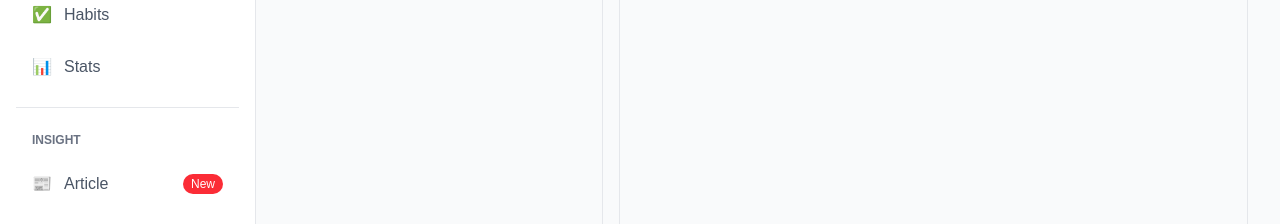
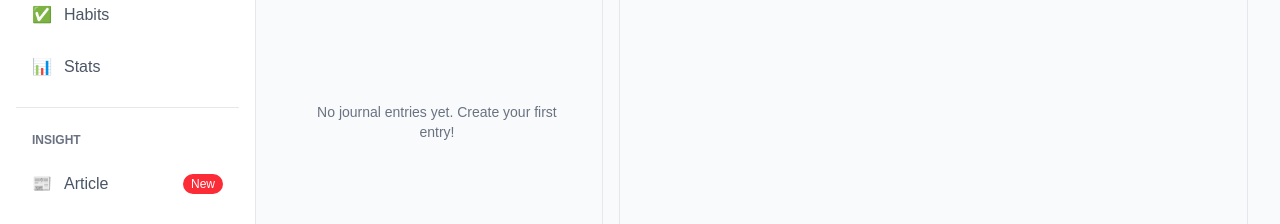
Before and after one commit to MikolWhy/TalkBook, a Next.js app: page /journal in a window 1280 px wide. Shown: the part 303-527 px from the top of the page. Built offline with nearby package versions, Linux system fonts and the light colour scheme.

Commit message:
added localstorage saving

```diff
--- a/app/components/IOSList.tsx
+++ b/app/components/IOSList.tsx
@@ -46,6 +46,16 @@ export default function IOSList({
     }
   };
 
+  if (items.length === 0) {
+    return (
+      <div className={`w-full h-full flex flex-col overflow-hidden ${className}`}>
+        <div className="p-5 flex-1 flex items-center justify-center">
+          <p className="text-gray-500 text-sm text-center py-8">{emptyMessage}</p>
+        </div>
+      </div>
+    );
+  }
+
   return (
     <div className={`w-full h-full flex flex-col overflow-hidden ${className}`}>
       <Listbox
@@ -59,12 +69,7 @@ export default function IOSList({
         }}
       >
         <ListboxSection showDivider={false}>
-          {items.length === 0 ? (
-            <div className="p-5">
-              <p className="text-gray-500 text-sm text-center py-8">{emptyMessage}</p>
-            </div>
-          ) : (
-            items.map((item) => (
+          {items.map((item) => (
             <ListboxItem
               key={String(item.id)}
               title={item.title}
@@ -86,8 +91,7 @@ export default function IOSList({
                 wrapper: "px-[18px] py-4 flex flex-col gap-1.5 min-h-[90px] justify-center",
               }}
             />
-            ))
-          )}
+          ))}
         </ListboxSection>
       </Listbox>
     </div>
--- a/app/journal/new/page.tsx
+++ b/app/journal/new/page.tsx
@@ -84,7 +84,98 @@ import RichTextEditor from "../../../src/components/RichTextEditor";
 export default function NewEntryPage() {
   const router = useRouter(); // Hook to navigate programmatically
 
+  const [title, setTitle] = useState(""); // State to store entry title
   const [content, setContent] = useState(""); // State to store editor content
+  const [mood, setMood] = useState<string | null>(null); // State to store selected mood
+  const [tags, setTags] = useState<string[]>([]); // State to store tags
+  const [tagInput, setTagInput] = useState(""); // State for tag input field
+
+  // Mood options with emoji icons
+  const moodOptions = [
+    { id: "very-happy", emoji: "😄", label: "Very Happy" },
+    { id: "happy", emoji: "😊", label: "Happy" },
+    { id: "neutral", emoji: "😐", label: "Neutral" },
+    { id: "sad", emoji: "😢", label: "Sad" },
+    { id: "very-sad", emoji: "😭", label: "Very Sad" },
+    { id: "excited", emoji: "🤩", label: "Excited" },
+    { id: "calm", emoji: "😌", label: "Calm" },
+    { id: "anxious", emoji: "😰", label: "Anxious" },
+    { id: "angry", emoji: "😠", label: "Angry" },
+    { id: "grateful", emoji: "🙏", label: "Grateful" },
+  ];
+
+  // Tag color options
+  const tagColors = [
+    "bg-blue-100 text-blue-800 border-blue-300",
+    "bg-green-100 text-green-800 border-green-300",
+    "bg-purple-100 text-purple-800 border-purple-300",
+    "bg-pink-100 text-pink-800 border-pink-300",
+    "bg-yellow-100 text-yellow-800 border-yellow-300",
+    "bg-red-100 text-red-800 border-red-300",
+    "bg-indigo-100 text-indigo-800 border-indigo-300",
+    "bg-teal-100 text-teal-800 border-teal-300",
+    "bg-orange-100 text-orange-800 border-orange-300",
+    "bg-cyan-100 text-cyan-800 border-cyan-300",
+  ];
+
+  // Function to get color for a tag based on its index
+  const getTagColor = (index: number) => {
+    return tagColors[index % tagColors.length];
+  };
+
+  // Function to add a tag
+  const handleAddTag = () => {
+    const trimmedTag = tagInput.trim();
+    if (trimmedTag && !tags.includes(trimmedTag)) {
+      setTags([...tags, trimmedTag]);
+      setTagInput("");
+    }
+  };
+
+  // Function to remove a tag
+  const handleRemoveTag = (tagToRemove: string) => {
+    setTags(tags.filter((tag) => tag !== tagToRemove));
+  };
+
+  // Function to handle tag input key press
+  const handleTagInputKeyPress = (e: React.KeyboardEvent<HTMLInputElement>) => {
+    if (e.key === "Enter") {
+      e.preventDefault();
+      handleAddTag();
+    }
+  };
+
+  // Function to save entry to localStorage
+  const handleSave = () => {
+    if (!title.trim() && !content.trim()) {
+      alert("Please add a title or content before saving.");
+      return;
+    }
+
+    const entry = {
+      id: Date.now().toString(),
+      title: title.trim(),
+      content: content,
+      mood: mood,
+      tags: tags,
+      createdAt: new Date().toISOString(),
+      updatedAt: new Date().toISOString(),
+    };
+
+    // Get existing entries from localStorage
+    const existingEntries = JSON.parse(
+      localStorage.getItem("journalEntries") || "[]"
+    );
+
+    // Add new entry
+    const updatedEntries = [...existingEntries, entry];
+
+    // Save to localStorage
+    localStorage.setItem("journalEntries", JSON.stringify(updatedEntries));
+
+    // Navigate back to journal page
+    router.push("/journal");
+  };
 
   // Function to navigate back to journal page
   const handleBack = () => {
@@ -126,8 +217,23 @@ export default function NewEntryPage() {
       </div>
 
       {/* Rich Text Editor */}
-      <div className="mb-6">
-        <div className="mb-6">
+      <div className="space-y-6 text-gray-900">
+        <div>
+          <div className="mb-2">
+            <h2 className="text-lg font-bold text-gray-900">Title</h2>
+          </div>
+          <div className="flex items-center gap-2">
+            <input
+              type="text"
+              value={title}
+              onChange={(e) => setTitle(e.target.value)}
+              className="w-full px-4 py-2 border border-gray-300 rounded-lg focus:outline-none focus:ring-2 focus:ring-blue-500"
+              placeholder="Enter a title for your journal entry..."
+            />
+          </div>
+        </div>
+        <div className="">
+          <div className="mb-2">
             <h2 className="text-lg font-bold text-gray-900">Entry Content</h2>
           </div>
           <RichTextEditor
@@ -136,6 +242,82 @@ export default function NewEntryPage() {
             placeholder="Start writing your journal entry..."
           />
         </div>
+        <div>
+          <div className="mb-2">
+            <h2 className="text-lg font-bold text-gray-900">Mood</h2>
+          </div>
+          <div className="flex flex-wrap gap-3">
+            {moodOptions.map((moodOption) => (
+              <button
+                key={moodOption.id}
+                onClick={() => setMood(mood === moodOption.id ? null : moodOption.id)}
+                className={`flex flex-col items-center justify-center w-16 h-16 rounded-lg border-2 transition-all hover:scale-105 ${
+                  mood === moodOption.id
+                    ? "border-blue-500 bg-blue-50 shadow-md"
+                    : "border-gray-300 bg-white hover:border-gray-400"
+                }`}
+                title={moodOption.label}
+              >
+                <span className="text-2xl">{moodOption.emoji}</span>
+              </button>
+            ))}
+          </div>
+        </div>
+        <div>
+          <div className="mb-2">
+            <h2 className="text-lg font-bold text-gray-900">Tags</h2>
+          </div>
+          <div className="flex flex-wrap gap-2 mb-3">
+            {tags.map((tag, index) => (
+              <span
+                key={tag}
+                className={`px-3 py-1 rounded-full text-sm font-medium border ${getTagColor(
+                  index
+                )} flex items-center gap-2`}
+              >
+                {tag}
+                <button
+                  onClick={() => handleRemoveTag(tag)}
+                  className="hover:bg-black/10 rounded-full p-0.5 transition-colors"
+                  aria-label={`Remove ${tag} tag`}
+                >
+                  ×
+                </button>
+              </span>
+            ))}
+          </div>
+          <div className="flex items-center gap-2">
+            <input
+              type="text"
+              value={tagInput}
+              onChange={(e) => setTagInput(e.target.value)}
+              onKeyPress={handleTagInputKeyPress}
+              className="flex-1 px-4 py-2 border border-gray-300 rounded-lg focus:outline-none focus:ring-2 focus:ring-blue-500"
+              placeholder="Add a tag and press Enter..."
+            />
+            <button
+              onClick={handleAddTag}
+              className="px-4 py-2 bg-blue-500 text-white rounded-lg hover:bg-blue-600 transition-colors font-medium"
+            >
+              Add Tag
+            </button>
+          </div>
+        </div>
+        <div className="flex justify-end gap-3 pt-4">
+          <button
+            onClick={handleBack}
+            className="px-6 py-2 bg-gray-200 text-gray-700 rounded-lg hover:bg-gray-300 transition-colors font-medium"
+          >
+            Cancel
+          </button>
+          <button
+            onClick={handleSave}
+            className="px-6 py-2 bg-blue-500 text-white rounded-lg hover:bg-blue-600 transition-colors font-medium"
+          >
+            Save Entry
+          </button>
+        </div>
+      </div>
     </DashboardLayout>
   );
 }
--- a/app/journal/page.tsx
+++ b/app/journal/page.tsx
@@ -59,9 +59,66 @@
 
 //adding to use nav links
 import Link from "next/link";
-import { useState } from "react";
+import { useState, useEffect } from "react";
 import DashboardLayout from "../components/DashboardLayout";
 import IOSList, { IOSListItem } from "../components/IOSList";
+
+// Mood ID to emoji mapping
+const moodMap: Record<string, string> = {
+  "very-happy": "😄",
+  "happy": "😊",
+  "neutral": "😐",
+  "sad": "😢",
+  "very-sad": "😭",
+  "excited": "🤩",
+  "calm": "😌",
+  "anxious": "😰",
+  "angry": "😠",
+  "grateful": "🙏",
+};
+
+// Tag color options (matching the new entry page)
+const tagColors = [
+  "bg-blue-100 text-blue-800 border-blue-300",
+  "bg-green-100 text-green-800 border-green-300",
+  "bg-purple-100 text-purple-800 border-purple-300",
+  "bg-pink-100 text-pink-800 border-pink-300",
+  "bg-yellow-100 text-yellow-800 border-yellow-300",
+  "bg-red-100 text-red-800 border-red-300",
+  "bg-indigo-100 text-indigo-800 border-indigo-300",
+  "bg-teal-100 text-teal-800 border-teal-300",
+  "bg-orange-100 text-orange-800 border-orange-300",
+  "bg-cyan-100 text-cyan-800 border-cyan-300",
+];
+
+// Function to get color for a tag based on its index
+const getTagColor = (index: number) => {
+  return tagColors[index % tagColors.length];
+};
+
+// Function to strip HTML tags for preview
+const stripHtml = (html: string): string => {
+  if (typeof window === "undefined") return html;
+  const tmp = document.createElement("DIV");
+  tmp.innerHTML = html;
+  return tmp.textContent || tmp.innerText || "";
+};
+
+// Function to format date
+const formatDate = (dateString: string): string => {
+  const date = new Date(dateString);
+  return date.toLocaleDateString("en-US", {
+    year: "numeric",
+    month: "long",
+    day: "numeric",
+  });
+};
+
+// Function to truncate text
+const truncateText = (text: string, maxLength: number = 100): string => {
+  if (text.length <= maxLength) return text;
+  return text.substring(0, maxLength) + "...";
+};
 
 // TODO: implement journal list page
 
@@ -69,106 +126,90 @@ import IOSList, { IOSListItem } from "../components/IOSList";
 // This will be replaced with full implementation later
 export default function JournalPage() {
   const [selectedEntryId, setSelectedEntryId] = useState<string | number | null>(null);
+  const [entries, setEntries] = useState<any[]>([]);
 
-  const entries = [
-    {
-      id: 1,
-      date: "2025-01-15",
-      mood: "😊",
-      weather: "☀️",
-      content: "Today was a great day! I went for a walk in the park and enjoyed the beautiful weather. The sun was shining and I felt really positive about everything.",
-    },
-    {
-      id: 2,
-      date: "2025-01-14",
-      mood: "😌",
-      weather: "☁️",
-      content: "Had a productive day at work. Finished the project I've been working on and felt accomplished. Looking forward to the weekend.",
-    },
-    {
-      id: 3,
-      date: "2025-01-13",
-      mood: "🤔",
-      weather: "🌧️",
-      content: "Rainy day today. Spent most of it indoors reading and reflecting. Sometimes these quiet days are exactly what you need.",
-    },
-    {
-      id: 4,
-      date: "2025-01-12",
-      mood: "😄",
-      weather: "☀️",
-      content: "Met up with friends for coffee. Great conversation and lots of laughter. These moments remind me what's truly important in life.",
-    },
-    {
-      id: 5,
-      date: "2025-01-11",
-      mood: "😴",
-      weather: "🌙",
-      content: "Early morning entry. Feeling a bit tired but motivated to start the day. Planning to get a lot done today.",
-    },
-    {
-      id: 6,
-      date: "2025-01-11",
-      mood: "😴",
-      weather: "🌙",
-      content: "Early morning entry. Feeling a bit tired but motivated to start the day. Planning to get a lot done today.",
-    },
-    {
-      id: 7,
-      date: "2025-01-11",
-      mood: "😴",
-      weather: "🌙",
-      content: "Early morning entry. Feeling a bit tired but motivated to start the day. Planning to get a lot done today.",
-    },
-    {
-      id: 8,
-      date: "2025-01-11",
-      mood: "😴",
-      weather: "🌙",
-      content: "Early morning entry. Feeling a bit tired but motivated to start the day. Planning to get a lot done today.",
-    },
-    {
-      id: 9,
-      date: "2025-01-11",
-      mood: "😴",
-      weather: "🌙",
-      content: "Early morning entry. Feeling a bit tired but motivated to start the day. Planning to get a lot done today.",
-    },
-    {
-      id: 10,
-      date: "2025-01-11",
-      mood: "😴",
-      weather: "🌙",
-      content: "Early morning entry. Feeling a bit tired but motivated to start the day. Planning to get a lot done today.",
-    },
-    {
-      id: 11,
-      date: "2025-01-11",
-      mood: "😴",
-      weather: "🌙",
-      content: "Early morning entry. Feeling a bit tired but motivated to start the day. Planning to get a lot done today.",
-    },
-  ];
+  // Load entries from localStorage
+  const loadEntries = () => {
+    try {
+      const storedEntries = JSON.parse(
+        localStorage.getItem("journalEntries") || "[]"
+      );
+      // Sort by createdAt (newest first)
+      const sortedEntries = storedEntries.sort(
+        (a: any, b: any) =>
+          new Date(b.createdAt).getTime() - new Date(a.createdAt).getTime()
+      );
+      setEntries(sortedEntries);
+    } catch (error) {
+      console.error("Error loading entries from localStorage:", error);
+      setEntries([]);
+    }
+  };
+
+  // Load entries on mount and when page becomes visible
+  useEffect(() => {
+    loadEntries();
+
+    // Reload when page becomes visible (user navigates back from new entry page)
+    const handleVisibilityChange = () => {
+      if (document.visibilityState === "visible") {
+        loadEntries();
+      }
+    };
+
+    // Listen for storage changes (in case entries are added from another tab)
+    window.addEventListener("storage", loadEntries);
+    document.addEventListener("visibilitychange", handleVisibilityChange);
+
+    // Also reload on focus (when user switches back to this tab)
+    window.addEventListener("focus", loadEntries);
+
+    return () => {
+      window.removeEventListener("storage", loadEntries);
+      document.removeEventListener("visibilitychange", handleVisibilityChange);
+      window.removeEventListener("focus", loadEntries);
+    };
+  }, []);
 
   // Transform entries to IOSListItem format
-  const listItems: IOSListItem[] = entries.map((entry) => ({
+  const listItems: IOSListItem[] = entries.map((entry) => {
+    const moodEmoji = entry.mood ? moodMap[entry.mood] || "😐" : "😐";
+    const contentPreview = truncateText(stripHtml(entry.content || ""));
+    const displayTitle = entry.title || formatDate(entry.createdAt);
+
+    return {
       id: entry.id,
-    title: entry.date,
-    description: entry.content,
+      title: displayTitle,
+      description: contentPreview || "No content",
       startContent: (
         <div className="flex items-center justify-center w-10 h-10 rounded-full bg-blue-100 text-blue-600 text-lg">
-        {entry.mood}
+          {moodEmoji}
         </div>
       ),
-    endContent: (
+      endContent: entry.tags && entry.tags.length > 0 ? (
         <div className="flex flex-col items-end gap-1">
-        <span className="text-lg">{entry.weather}</span>
+          <div className="flex flex-wrap gap-1 justify-end max-w-[100px]">
+            {entry.tags.slice(0, 2).map((tag: string, index: number) => (
+              <span
+                key={tag}
+                className={`px-2 py-0.5 rounded-full text-xs font-medium border ${getTagColor(
+                  index
+                )}`}
+              >
+                {tag}
+              </span>
+            ))}
+            {entry.tags.length > 2 && (
+              <span className="text-xs text-gray-500">+{entry.tags.length - 2}</span>
+            )}
           </div>
-    ),
+        </div>
+      ) : null,
       onClick: () => {
         setSelectedEntryId(entry.id);
       },
-  }));
+    };
+  });
 
   const selectedEntry = entries.find((e) => e.id === selectedEntryId);
   return (
@@ -218,16 +259,45 @@ export default function JournalPage() {
               {selectedEntry ? (
                 <div className="space-y-4">
                   <div className="flex items-center justify-between border-b pb-4">
-                    <h2 className="text-2xl font-bold text-gray-900">{selectedEntry.date}</h2>
+                    <div>
+                      <h2 className="text-2xl font-bold text-gray-900">
+                        {selectedEntry.title || "Untitled Entry"}
+                      </h2>
+                      <p className="text-sm text-gray-500 mt-1">
+                        {formatDate(selectedEntry.createdAt)}
+                      </p>
+                    </div>
                     <div className="flex items-center gap-3">
-                      <span className="text-2xl">{selectedEntry.mood}</span>
-                      <span className="text-2xl">{selectedEntry.weather}</span>
+                      {selectedEntry.mood && (
+                        <span className="text-2xl" title={selectedEntry.mood}>
+                          {moodMap[selectedEntry.mood] || "😐"}
+                        </span>
+                      )}
                     </div>
                   </div>
+                  {selectedEntry.tags && selectedEntry.tags.length > 0 && (
+                    <div className="flex flex-wrap gap-2">
+                      {selectedEntry.tags.map((tag: string, index: number) => (
+                        <span
+                          key={tag}
+                          className={`px-3 py-1 rounded-full text-sm font-medium border ${getTagColor(
+                            index
+                          )}`}
+                        >
+                          {tag}
+                        </span>
+                      ))}
+                    </div>
+                  )}
                   <div className="prose max-w-none">
-                    <p className="text-gray-700 leading-relaxed whitespace-pre-wrap">
-                      {selectedEntry.content}
-                    </p>
+                    {selectedEntry.content ? (
+                      <div
+                        className="text-gray-700 leading-relaxed"
+                        dangerouslySetInnerHTML={{ __html: selectedEntry.content }}
+                      />
+                    ) : (
+                      <p className="text-gray-500 italic">No content</p>
+                    )}
                   </div>
                   <div className="pt-4 border-t">
                     <Link
```
Lines whose indentation alone changed are shown as unchanged.
